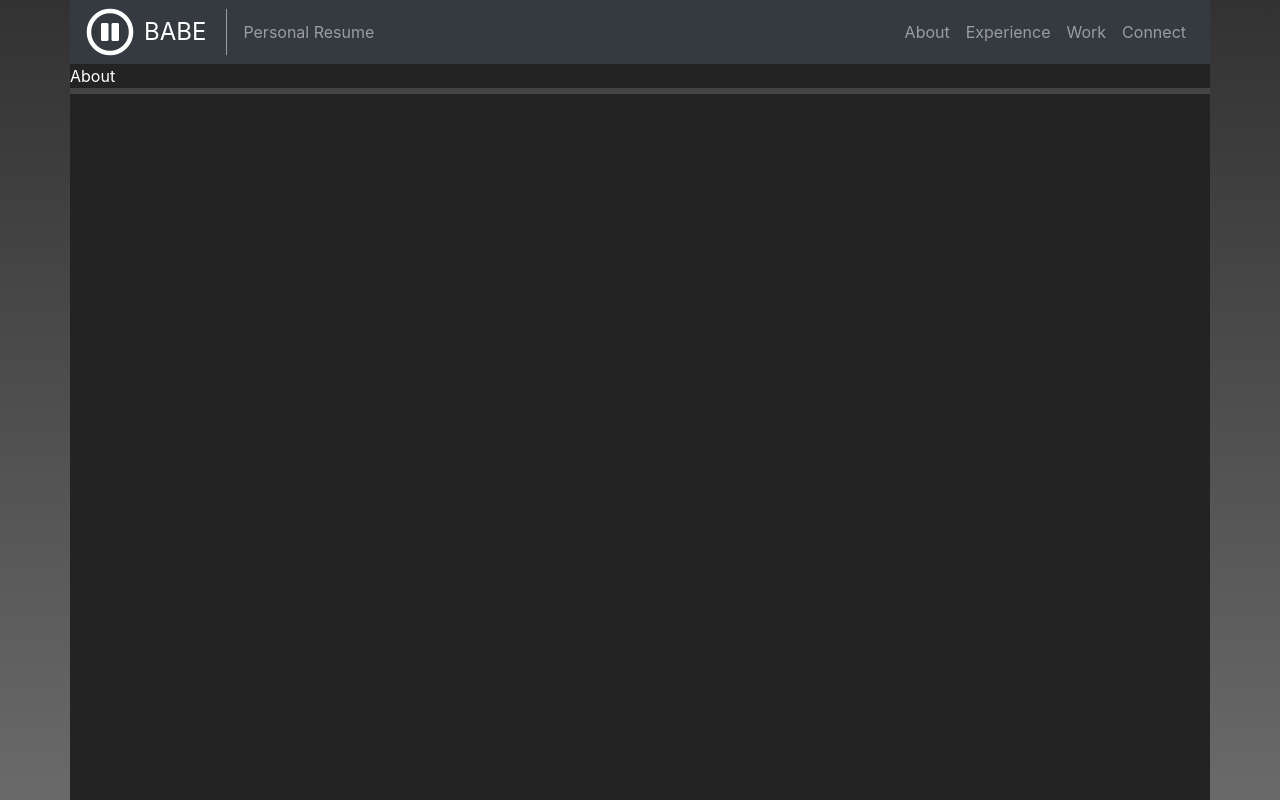
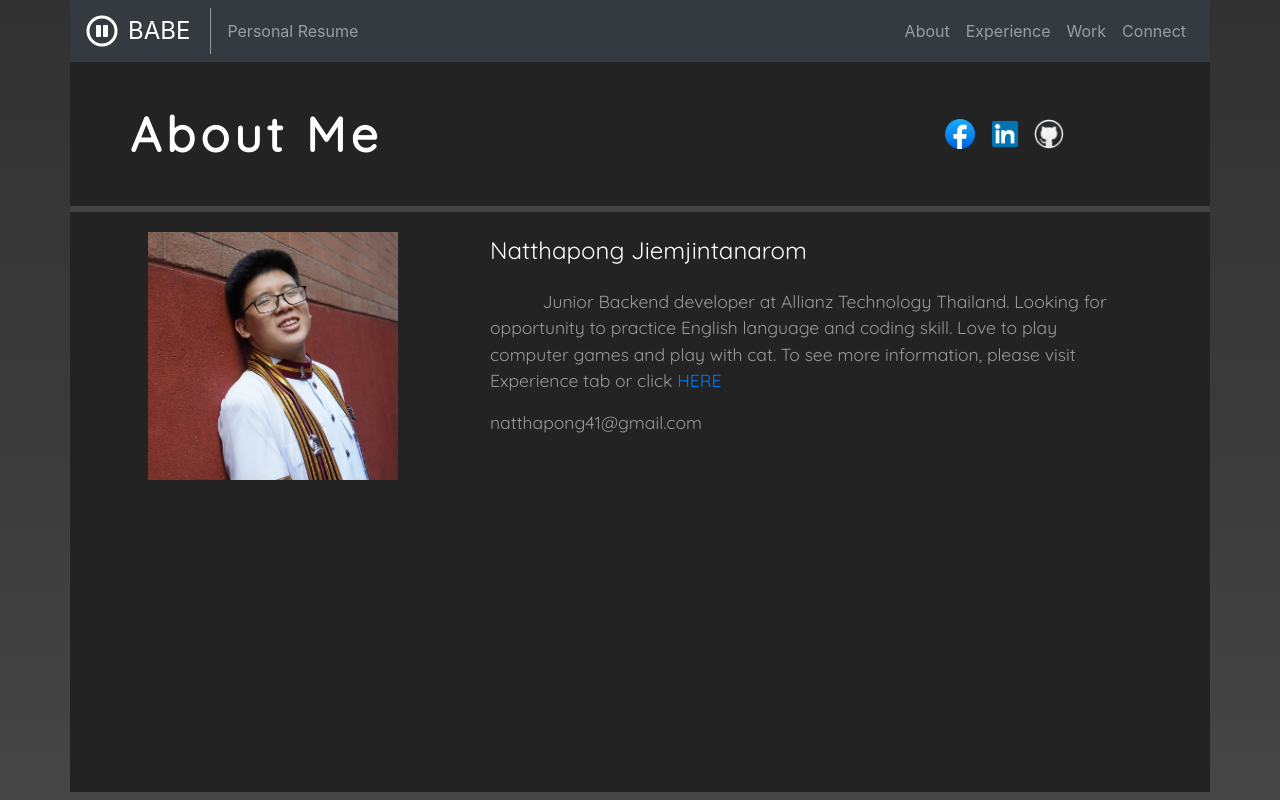
Before and after one commit to babe124578/html-practice-resume-responsive, a plain HTML site: page index.html in a window 1280 px wide. Drawn offline with nearby package versions, Linux system fonts and the light colour scheme.

Commit message:
Add About Me page

```diff
--- a/index.html
+++ b/index.html
@@ -4,11 +4,15 @@
     <meta charset="UTF-8" />
     <meta name="viewport" content="width=device-width, initial-scale=1.0" />
     <title>Document</title>
-    <link rel="stylesheet" href="style.css" />
     <link
       rel="shortcut icon"
       href="./assets/pause-circle-regular.svg"
       type="image/x-icon"
+    />
+    <link
+      rel="stylesheet"
+      type="text/css"
+      href="//fonts.googleapis.com/css?family=Quicksand"
     />
     <!-- credit: https://fontawesome.com/icons/pause-circle?style=regular -->
     <!-- fontawesome -->
@@ -36,11 +40,12 @@
       integrity="sha384-ho+j7jyWK8fNQe+A12Hb8AhRq26LrZ/JpcUGGOn+Y7RsweNrtN/tE3MoK7ZeZDyx"
       crossorigin="anonymous"
     ></script>
+    <link rel="stylesheet" href="style.css" />
   </head>
   <body>
     <div class="container" id="container">
       <nav class="navbar navbar-expand-lg navbar-dark bg-dark">
-        <i class="far fa-3x fa-pause-circle" id="pause-icon"></i>
+        <i class="far fa-2x fa-pause-circle pause-icon"></i>
         <a class="navbar-brand" id="nav-home" href="#">BABE</a>
         <button
           class="navbar-toggler"
@@ -72,11 +77,48 @@
           </ul>
         </div>
       </nav>
-      <div class="content-header">
-        <div class="content-header-text">About</div>
-        <div class="content-header-link"></div>
+      <div class="content-header row" id="content-header">
+        <div class="content-header-text col-9">About Me</div>
+        <div class="content-header-link col-3">
+          <a href="https://www.facebook.com/100001482323521" target="_blank"
+            ><img
+              class="sns-icon"
+              src="./assets/facebook.ico"
+              alt="facebook icon"
+          /></a>
+          <a
+            href="https://www.linkedin.com/in/natthapong-jiemjintanarom-031487107/"
+            target="_blank"
+            ><img
+              class="sns-icon"
+              src="./assets/linkedin.ico"
+              alt="linkedin icon"
+          /></a>
+          <a href="https://github.com/babe124578" target="_blank">
+            <img class="sns-icon" src="./assets/github.png" alt="github icon" />
+          </a>
+        </div>
       </div>
-      <div class="content-body"></div>
+      <div class="content-body row" id="content-body">
+        <div class="content-body-side col-3">
+          <img src="./assets/profile.jpg" alt="profile image" width="250px" />
+        </div>
+        <div class="content-body-text col-7">
+          <div class="name">Natthapong Jiemjintanarom</div>
+          <div class="about-description">
+            <p class="indent">
+              Junior Backend developer at Allianz Technology Thailand. Looking
+              for opportunity to practice English language and coding skill.
+              Love to play computer games and play with cat. To see more
+              information, please visit Experience tab or click
+              <a href="?Experience">HERE</a>
+            </p>
+            <div class="row">
+              <p>natthapong41@gmail.com</p>
+            </div>
+          </div>
+        </div>
+      </div>
     </div>
   </body>
 </html>
--- a/style.css
+++ b/style.css
@@ -1,35 +1,75 @@
 body {
-  height: 100vh;
+  height: 99vh;
   background: linear-gradient(
     0deg,
-    rgba(106, 106, 106, 1) 0%,
+    rgba(70, 70, 70, 1) 0%,
+    rgba(60, 60, 60, 1) 40%,
     rgba(50, 50, 50, 1) 100%
   );
   background-attachment: fixed;
 }
-/* #main-nav {
-  width: 100px;
-} */
+
 #nav-home {
   padding-right: 20px;
   font-size: 1.5em;
   border-right: 1px solid rgba(255, 255, 255, 0.5);
 }
 
-#pause-icon {
+.pause-icon {
   color: #fff;
   margin-right: 10px;
 }
 
-#container {
+.container {
   padding: 0px;
   height: 100%;
   background-color: #232323;
 }
+.row {
+  margin: 0px;
+}
 .content-header {
   border-bottom: 6px solid #444;
+  align-items: center;
+  height: 150px;
+}
+.sns-icon {
+  width: 30px;
+  margin: 5px;
+}
+.content-body {
+  color: #fff;
+  font-family: Quicksand;
+  font-size: 24px;
+  font-weight: 100;
 }
 
 .content-header-text {
   color: #fff;
+  font-family: Quicksand;
+  font-size: 48px;
+  font-weight: 700;
+  padding-left: 1.25em;
+  letter-spacing: 5px;
 }
+
+.content-body-side {
+  margin: 20px;
+  margin-left: 60px;
+  margin-right: 60px;
+  height: 250px;
+  text-align: center;
+}
+.content-body-text {
+  margin-top: 20px;
+}
+.name {
+  margin-bottom: 20px;
+}
+.about-description {
+  color: #999;
+  font-size: 17.5px;
+}
+.indent {
+  text-indent: 3em;
+}
```
